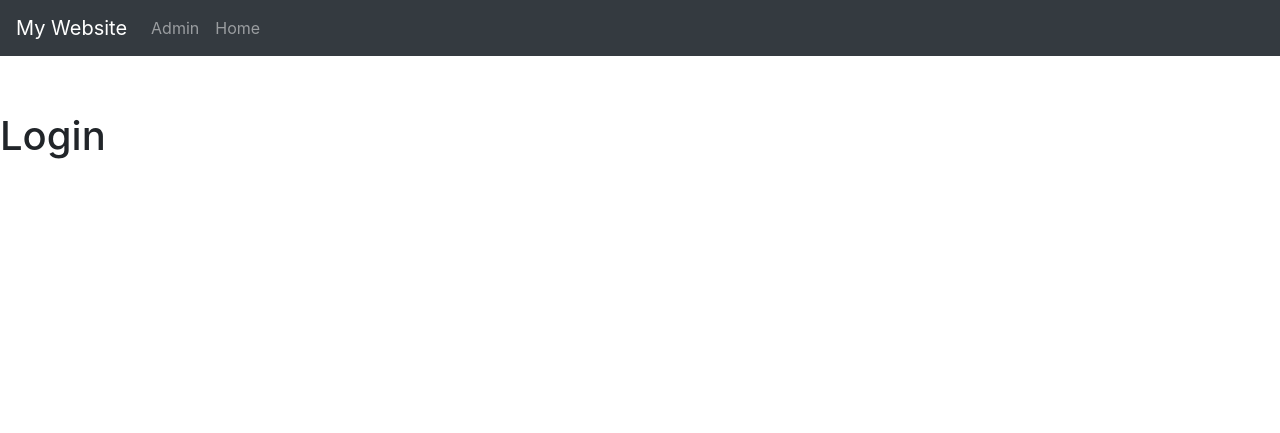
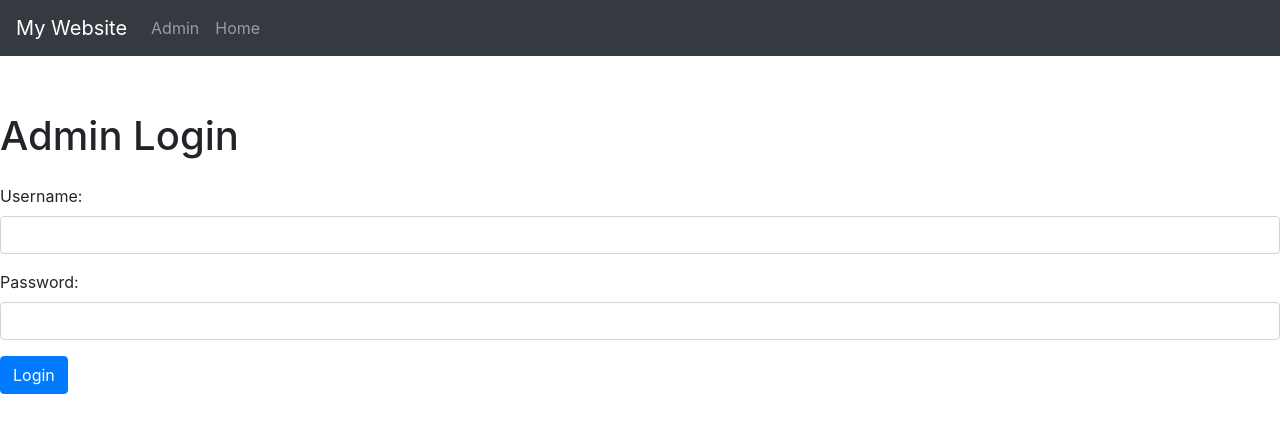
Before and after one commit to gvarshithreddy1/SEMV2, a Flask app: page /login in a window 1280 px wide. Shown: the top 433 px of the page. Run offline with Flask 3, Linux system fonts and the light colour scheme; parts of the project's set-up code (start-up, migrations or seed data) failed here and were passed over; some libraries are stand-ins or nearby versions.

Commit message:
added admin login page

```diff
--- a/app.py
+++ b/app.py
@@ -6,7 +6,7 @@ from methods import *
 years = [1,2,3,4]
 branches = ['CSE', 'IT', 'AIDS', 'AIML', 'Chemical Engineering', 'Civil', 'Mechanical', 'ECE', 'EEE']
 sections =["Section 1","Section 2","Section 3"]
-
+authenticated = False
 app = Flask(__name__)
 cluster = MongoClient('mongodb+srv://gvarshithreddy8:Varshith1@cluster0.xzgxe3m.mongodb.net/?retryWrites=true&w=majority')
 
@@ -35,12 +35,14 @@ def home():
 
 
 
-@app.route('/login')
-def login():
-    return render_template('login.html')
+
 
 @app.route('/admin', methods=['GET', 'POST'])
 def admin():
+
+    if not authenticated:
+        return redirect(url_for('login'))
+
     if request.method == 'POST':
         # Get the selected values from the form
         year = int(request.form.get('year'))
@@ -71,6 +73,28 @@ def admin():
 
     return render_template('admin.html',years = years,branches=branches,sections= sections )
 
+@app.route('/login', methods=['GET', 'POST'])
+def login():
+    global authenticated  # Access the global variable
+
+    if authenticated:
+        # If already authenticated, redirect to the admin page
+        return redirect(url_for('admin'))
+
+    if request.method == 'POST':
+        username = request.form.get('username')
+        password = request.form.get('password')
+
+        # Perform authentication here
+        if username == 'admin' and password == 'password':
+            # Authentication successful
+            authenticated = True
+            return redirect(url_for('admin'))
+        else:
+            # Authentication failed
+            return render_template('login.html', error='Invalid credentials')
+
+    return render_template('login.html')
 
 def save_uploaded_file(file):
     # Save the uploaded file to a temporary location
--- a/templates/login.html
+++ b/templates/login.html
@@ -1,4 +1,21 @@
-{%extends 'template.html' %}
-{%block content%}
-    <h1>Login</h1>
-{%endblock%}
+{% extends 'template.html' %}
+
+{% block title %}Admin Login{% endblock %}
+
+{% block content %}
+    <h1 class="mb-4">Admin Login</h1>
+    {% if error %}
+        <div class="alert alert-danger">{{ error }}</div>
+    {% endif %}
+    <form method="POST" action="/login">
+        <div class="form-group">
+            <label for="username">Username:</label>
+            <input type="text" class="form-control" id="username" name="username">
+        </div>
+        <div class="form-group">
+            <label for="password">Password:</label>
+            <input type="password" class="form-control" id="password" name="password">
+        </div>
+        <button type="submit" class="btn btn-primary">Login</button>
+    </form>
+{% endblock %}
```
